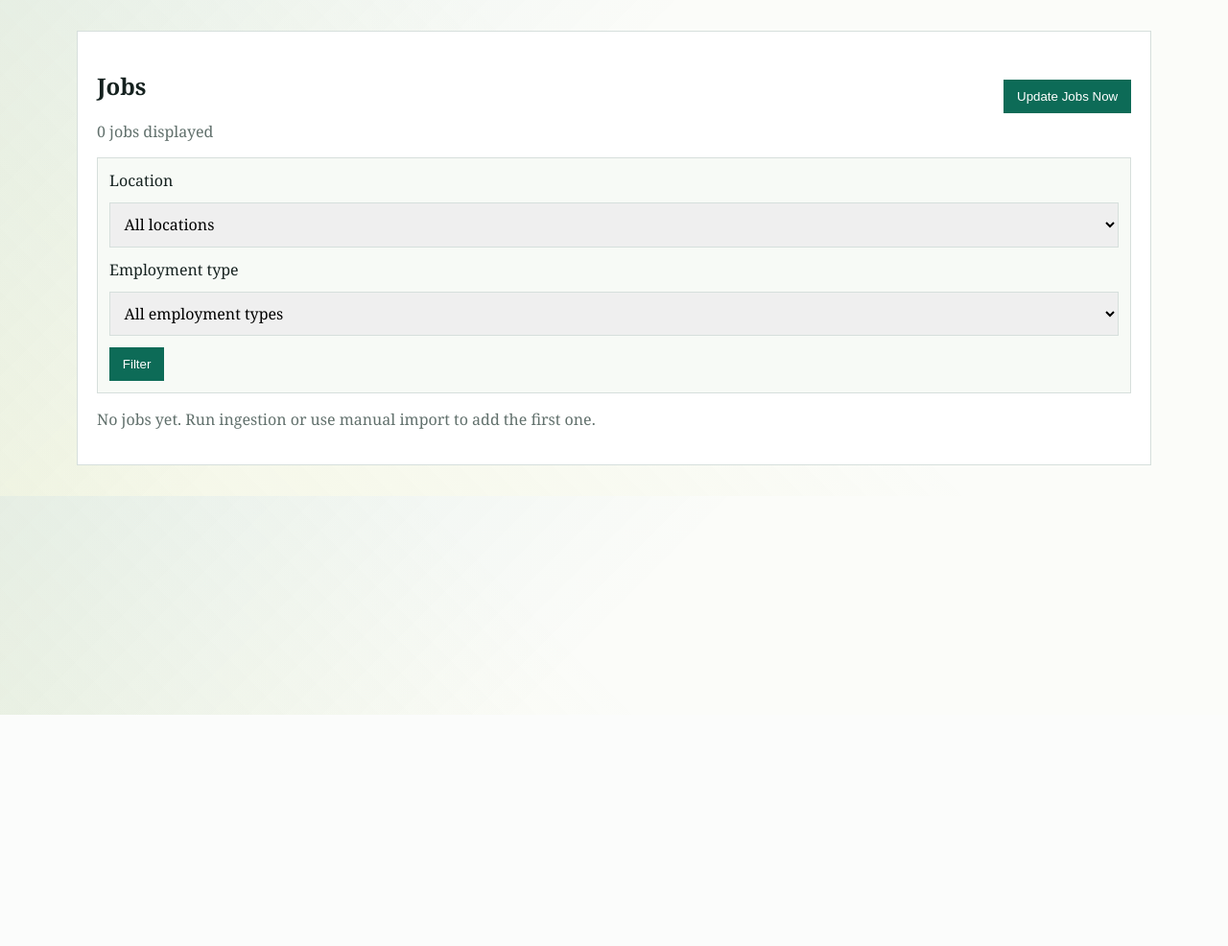
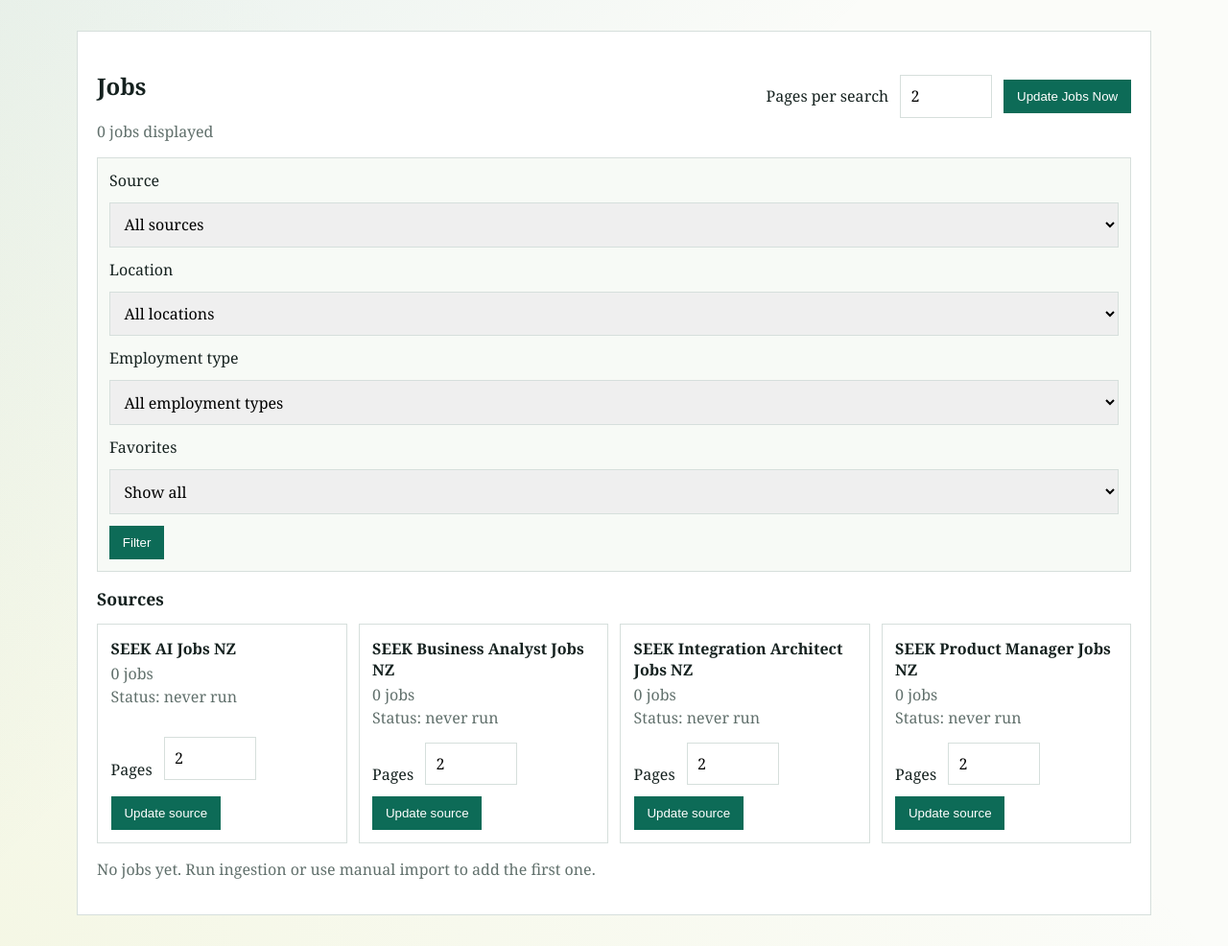
Before and after one commit to zee-zaky/job_search, a FastAPI app: page / in a window 1280 px wide. Shown: the part 55-1041 px from the top of the page at 96% size. Before the commit the page ends 800 px from the top, so only its background shows below. Run offline with FastAPI, Linux system fonts and the light colour scheme.

Commit message:
Update app configuration, models, routes, schemas, and UI

```diff
--- a/app/backend/config/settings.py
+++ b/app/backend/config/settings.py
@@ -17,7 +17,8 @@
     request_timeout_seconds: float = 20
     connect_timeout_seconds: float = 5
     max_retries: int = 2
-    default_request_delay_seconds: float = 2
+    default_request_delay_seconds: float = 5
+    default_pages_per_source: int = 2
     max_pages_per_source: int = 10
     max_discovered_jobs_per_source: int = 300
     max_detail_fetches_per_source_run: int = 300
--- a/app/backend/db/models.py
+++ b/app/backend/db/models.py
@@ -80,6 +80,7 @@
     is_applied: Mapped[bool] = mapped_column(Boolean, default=False, nullable=False)
     applied_at: Mapped[datetime | None] = mapped_column(DateTime(timezone=True))
     is_favorite: Mapped[bool] = mapped_column(Boolean, default=False, nullable=False)
+    generated_cv_path: Mapped[str | None] = mapped_column(Text)
     user_comments: Mapped[str | None] = mapped_column(Text)
     status: Mapped[str] = mapped_column(String, default="new", nullable=False)
 
--- a/app/backend/ingestion/schemas.py
+++ b/app/backend/ingestion/schemas.py
@@ -1,6 +1,6 @@
 from datetime import datetime
 
-from pydantic import BaseModel, HttpUrl
+from pydantic import BaseModel, Field, HttpUrl
 
 
 class DiscoveredJob(BaseModel):
@@ -38,3 +38,4 @@
 
 class IngestionRunRequest(BaseModel):
     source_id: str | None = None
+    max_pages_per_source: int | None = Field(default=None, ge=1)
--- a/app/backend/jobs/schemas.py
+++ b/app/backend/jobs/schemas.py
@@ -24,6 +24,7 @@
     is_applied: bool
     applied_at: datetime | None = None
     is_favorite: bool
+    generated_cv_path: str | None = None
     user_comments: str | None = None
     status: str
 
@@ -31,5 +32,6 @@
 class JobUpdate(BaseModel):
     is_applied: bool | None = None
     is_favorite: bool | None = None
+    generated_cv_path: str | None = None
     user_comments: str | None = None
     status: str | None = None
--- a/app/backend/ui/static/styles.css
+++ b/app/backend/ui/static/styles.css
@@ -36,6 +36,10 @@
   cursor: pointer;
 }
 
+.actions form {
+  margin: 0;
+}
+
 .topbar {
   display: flex;
   justify-content: space-between;
@@ -69,7 +73,9 @@
 .panel-heading,
 .actions,
 .badges,
-.filters {
+.filters,
+.ingestion-form,
+.source-ingestion-form {
   display: flex;
   align-items: center;
   gap: 0.75rem;
@@ -84,6 +90,52 @@
   display: grid;
   grid-template-columns: repeat(auto-fit, minmax(260px, 1fr));
   gap: 1rem;
+}
+
+.source-status {
+  margin: 1rem 0;
+}
+
+.source-status h2 {
+  font-size: 1.1rem;
+}
+
+.source-grid {
+  display: grid;
+  grid-template-columns: repeat(auto-fit, minmax(240px, 1fr));
+  gap: 0.75rem;
+}
+
+.source-card {
+  display: grid;
+  gap: 0.75rem;
+  border: 1px solid var(--line);
+  padding: 0.85rem;
+  background: #fff;
+}
+
+.source-card h3 {
+  margin: 0 0 0.25rem;
+  font-size: 1rem;
+}
+
+.source-card p {
+  margin: 0.15rem 0;
+  color: var(--muted);
+}
+
+.ingestion-form input,
+.source-ingestion-form input {
+  width: 6rem;
+}
+
+.source-ingestion-form {
+  align-items: end;
+}
+
+.error-text {
+  color: #9d2d20;
+  overflow-wrap: anywhere;
 }
 
 .filters {
--- a/app/backend/ui/templates/jobs.html
+++ b/app/backend/ui/templates/jobs.html
@@ -6,11 +6,27 @@
       <h1>Jobs</h1>
       <p class="result-count">{{ job_count }} {{ "job" if job_count == 1 else "jobs" }} displayed</p>
     </div>
-    <form method="post" action="/ingestion/run">
+    <form method="post" action="/ingestion/run" class="ingestion-form">
+      <label for="max_pages_per_source">Pages per search</label>
+      <input
+        id="max_pages_per_source"
+        name="max_pages_per_source"
+        type="number"
+        min="1"
+        max="{{ max_pages_per_source }}"
+        value="{{ default_pages_per_source }}"
+      >
       <button type="submit">Update Jobs Now</button>
     </form>
   </div>
   <form method="get" action="/" class="filters">
+    <label for="source_id">Source</label>
+    <select id="source_id" name="source_id">
+      <option value="">All sources</option>
+      {% for source in sources %}
+        <option value="{{ source.id }}" {% if source.id == selected_source_id %}selected{% endif %}>{{ source.name }}</option>
+      {% endfor %}
+    </select>
     <label for="city_location">Location</label>
     <select id="city_location" name="city_location">
       <option value="">All locations</option>
@@ -25,9 +41,44 @@
         <option value="{{ employment_type }}" {% if employment_type == selected_employment_type %}selected{% endif %}>{{ employment_type }}</option>
       {% endfor %}
     </select>
+    <label for="favorite_filter">Favorites</label>
+    <select id="favorite_filter" name="favorite_filter">
+      <option value="" {% if not selected_favorite_filter %}selected{% endif %}>Show all</option>
+      <option value="favorites" {% if selected_favorite_filter == "favorites" %}selected{% endif %}>Favorites only</option>
+      <option value="hide_favorites" {% if selected_favorite_filter == "hide_favorites" %}selected{% endif %}>Hide favorites</option>
+    </select>
     <button type="submit">Filter</button>
-    {% if selected_location or selected_employment_type %}<a href="/">Clear</a>{% endif %}
+    {% if selected_source_id or selected_location or selected_employment_type or selected_favorite_filter %}<a href="/">Clear</a>{% endif %}
   </form>
+  <section class="source-status">
+    <h2>Sources</h2>
+    <div class="source-grid">
+      {% for summary in source_summaries %}
+        <article class="source-card">
+          <div>
+            <h3>{{ summary.source.name }}</h3>
+            <p>{{ summary.job_count }} jobs</p>
+            <p>Status: {{ summary.last_status }}</p>
+            {% if summary.last_run_at %}<p>Last run: {{ summary.last_run_at }}</p>{% endif %}
+            {% if summary.last_error %}<p class="error-text">{{ summary.last_error }}</p>{% endif %}
+          </div>
+          <form method="post" action="/ingestion/run" class="source-ingestion-form">
+            <input type="hidden" name="source_id" value="{{ summary.source.id }}">
+            <label for="max_pages_per_source_{{ summary.source.id }}">Pages</label>
+            <input
+              id="max_pages_per_source_{{ summary.source.id }}"
+              name="max_pages_per_source"
+              type="number"
+              min="1"
+              max="{{ max_pages_per_source }}"
+              value="{{ default_pages_per_source }}"
+            >
+            <button type="submit">Update source</button>
+          </form>
+        </article>
+      {% endfor %}
+    </div>
+  </section>
   {% if jobs %}
     <div class="job-grid">
       {% for job in jobs %}
@@ -35,6 +86,7 @@
           <div>
             <h2>{{ job.job_title }}</h2>
             <p>{{ job.employer_name or "Unknown employer" }}</p>
+            <p>{{ job.source.name if job.source else job.provider }}</p>
             <p>{{ job.city_location or "Location unavailable" }}</p>
             <p>{{ job.employment_type or "Employment type unavailable" }}</p>
             <p>Posted: {{ job.posted_at.strftime("%Y-%m-%d") if job.posted_at else "Unavailable" }}</p>
@@ -45,6 +97,11 @@
             {% if job.is_applied %}<span>Applied</span>{% endif %}
           </div>
           <div class="actions">
+            {% if job.is_favorite %}
+              <form method="post" action="/jobs/{{ job.id }}/unfavorite"><button type="submit">Unstar</button></form>
+            {% else %}
+              <form method="post" action="/jobs/{{ job.id }}/favorite"><button type="submit">Star</button></form>
+            {% endif %}
             <a href="{{ job.job_url }}" target="_blank" rel="noreferrer">Open</a>
             <a href="/jobs/{{ job.id }}">Details</a>
           </div>
--- a/config/sources.yaml
+++ b/config/sources.yaml
@@ -7,6 +7,30 @@
     search_url: "https://nz.seek.com/artificial-intelligence-jobs-in-information-communication-technology?sortmode=ListedDate"
     schedule_minutes: 60
 
+  - name: "SEEK Business Analyst Jobs NZ"
+    provider: "seek"
+    description: "SEEK business analyst job listings for New Zealand"
+    enabled: true
+    ingestion_mode: "html_scraper"
+    search_url: "https://nz.seek.com/business-analyist-jobs-in-information-communication-technology?sortmode=ListedDate"
+    schedule_minutes: 60
+
+  - name: "SEEK Integration Architect Jobs NZ"
+    provider: "seek"
+    description: "SEEK integration architect job listings for New Zealand"
+    enabled: true
+    ingestion_mode: "html_scraper"
+    search_url: "https://nz.seek.com/integration-architect-jobs-in-information-communication-technology?sortmode=ListedDate"
+    schedule_minutes: 60
+
+  - name: "SEEK Product Manager Jobs NZ"
+    provider: "seek"
+    description: "SEEK product manager job listings for New Zealand"
+    enabled: true
+    ingestion_mode: "html_scraper"
+    search_url: "https://nz.seek.com/product-manager-jobs-in-information-communication-technology?sortmode=ListedDate"
+    schedule_minutes: 60
+
   - name: "Manual SEEK Import"
     provider: "seek"
     description: "Paste individual SEEK job URLs for manual import"
```
Also changed, not shown: app/backend/db/init_db.py (+29 -1 lines), app/backend/ingestion/routes.py (+13 -3 lines), app/backend/ingestion/service.py (+54 -8 lines), app/backend/jobs/repository.py (+23 -3 lines), app/backend/jobs/routes.py (+104 -4 lines), app/backend/tests/unit/test_ingestion_service.py (added, +62 -0 lines), app/backend/ui/templates/job_detail.html (+16 -0 lines).
